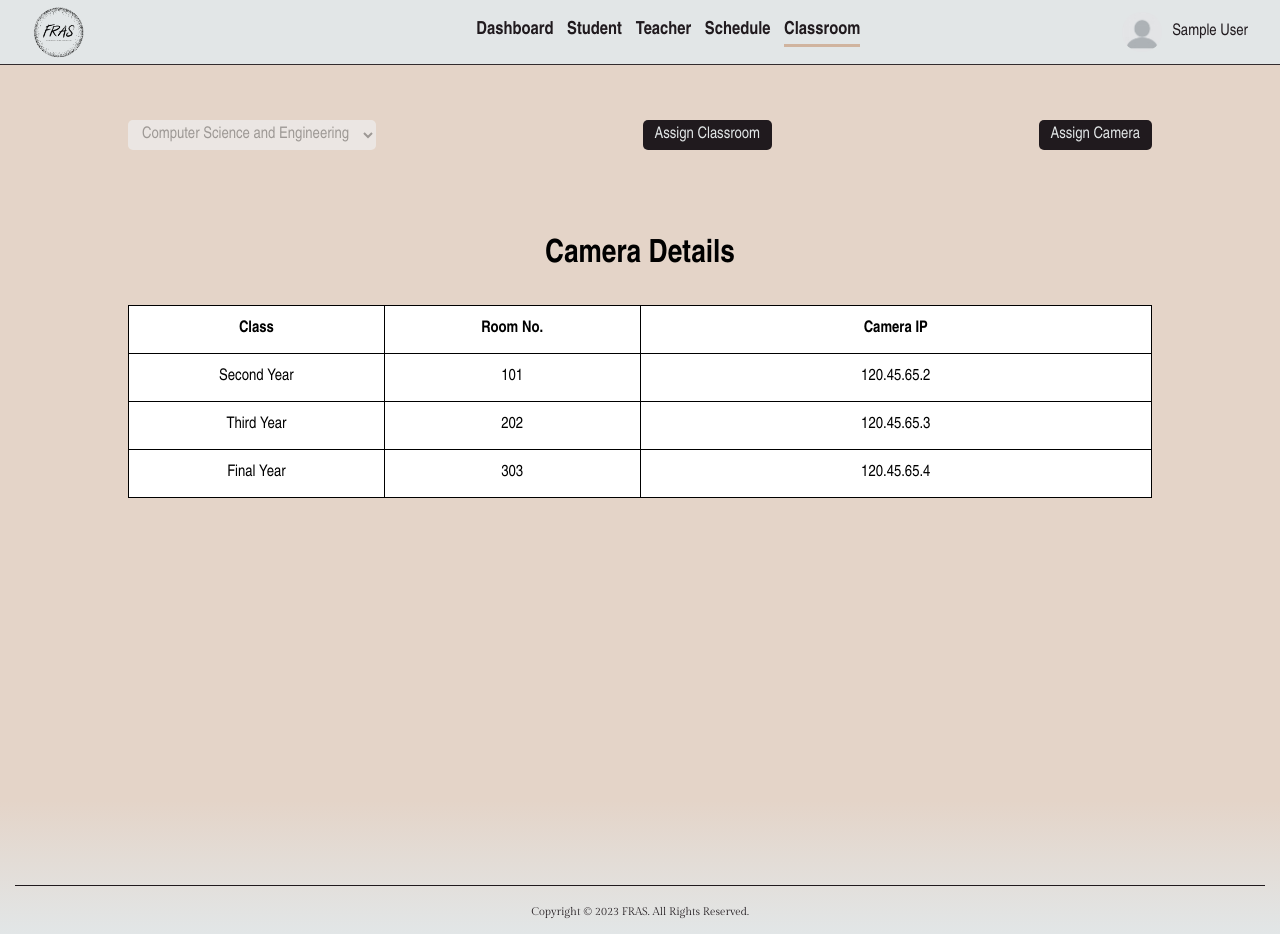
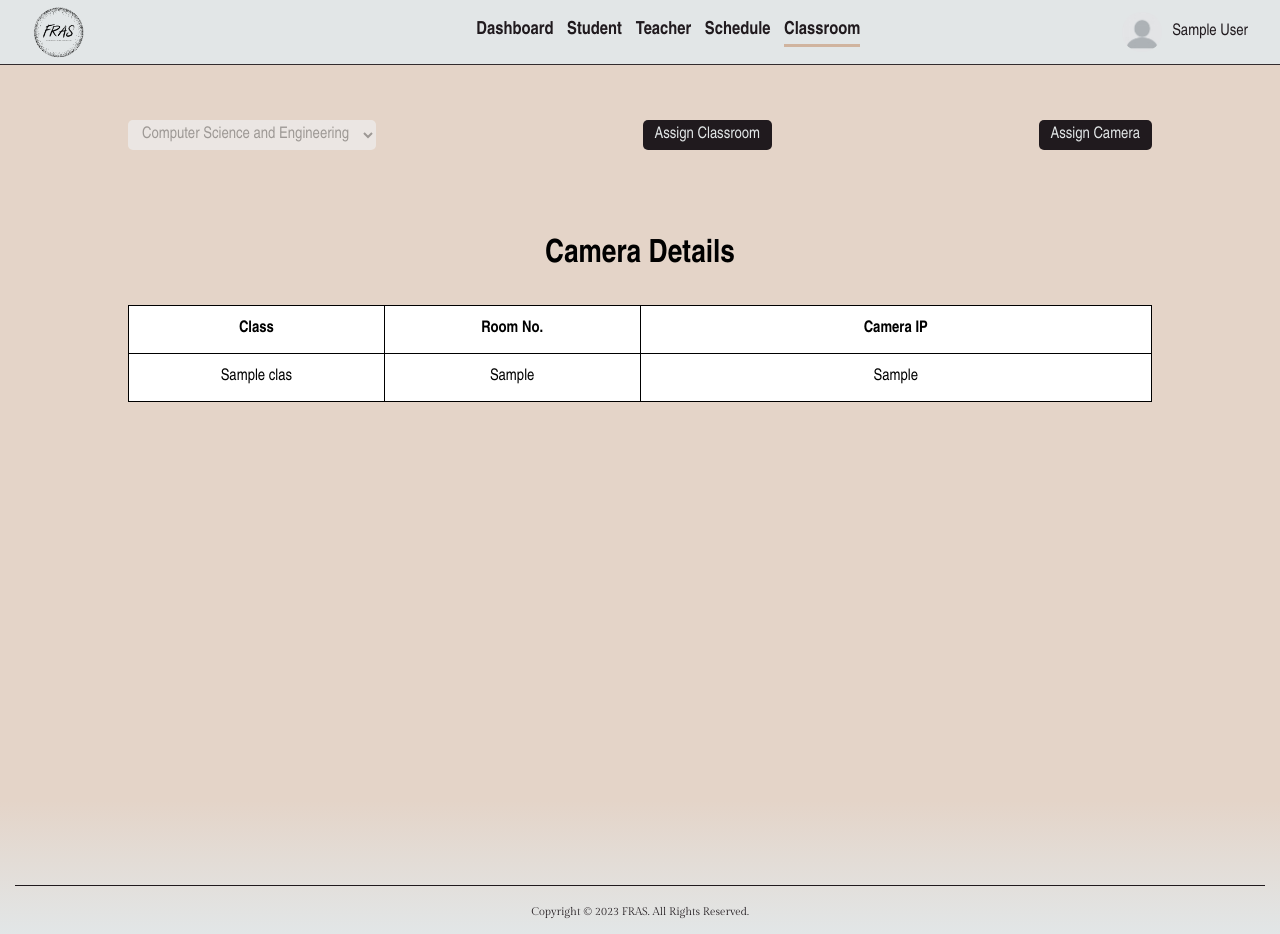
Before and after one commit to DinAnsh/FRAS, a Django app: page /testapp/classroom/ in a window 1280 px wide. Run offline with Django 3.2, Linux system fonts and the light colour scheme; a user stored in the database is signed in; tables that the repository leaves empty hold one stand-in row (values such as "Sample post"); some libraries are stand-ins or nearby versions.

Commit message:
updated login and camera table

```diff
--- a/testsite/templates/testapp/camera.html
+++ b/testsite/templates/testapp/camera.html
@@ -40,24 +40,17 @@
             <th class="ctcol2">Class</th>
             <th class="ctcol1">Room No.</th>
             <th class="ctcol3">Camera IP</th>
+            <!-- <th class="ctcol3">Status</th> -->
           </tr>
         </thead>
         <tbody>
+          {% for camera in data %}
           <tr>
-            <td>Second Year</td>
-            <td>101</td>
-            <td>120.45.65.2</td>
+            <td>{{ camera.class }}</td>
+            <td>{{ camera.room }}</td>
+            <td>{{ camera.camera }}</td>
           </tr>
-          <tr>
-            <td>Third Year</td>
-            <td>202</td>
-            <td>120.45.65.3</td>
-          </tr>
-          <tr>
-            <td>Final Year</td>
-            <td>303</td>
-            <td>120.45.65.4</td>
-          </tr>
+          {% endfor %}
         </tbody>
       </table>
     </div>
@@ -76,7 +69,7 @@
           <div class="in_div">
             <label for="ip" class="input_label">Camera IP</label>
             <select name="camera_num" id="ip" class="in_field">
-              <option value="default">100</option>
+              <!-- <option value="default">100</option> -->
             </select>
           </div>
 
@@ -135,7 +128,7 @@
       let cameras = devices.filter(device => device.kind === 'videoinput');
       // console.log(cameras)
       const selector = document.querySelector("#ip");
-      for (let i = 101; i < cameras.length + 100; i++) {
+      for (let i = 100; i < cameras.length + 100; i++) {
         const option = document.createElement('option');
         option.value = `${i}`;
         option.text = `${i}`;
@@ -211,6 +204,7 @@
         if (response.success) {
           alert(response.message);
           closeModal4();
+          location.reload();
         } else {
           alert(response.message);
         }
--- a/testsite/testapp/views.py
+++ b/testsite/testapp/views.py
@@ -24,14 +24,6 @@ from datetime import datetime
 def home(request):
     team_data = Team.objects.all()
     if request.user.is_authenticated:
-        if not Classroom.objects.exists():
-            instances = [
-                Class(id=2, name='Second Year'),
-                Class(id=3, name='Third Year'),
-                Class(id=4, name='Final Year'),
-            ]
-            Class.objects.bulk_create(instances)
-
         user = User.objects.get(username=request.user)
         return render(request, 'testapp/home.html',{'tdata':team_data, 'logged':1, 'UserName': user.get_full_name(), 'UserMail': user.email})
     else:
@@ -78,16 +70,21 @@ def user_login(request, reason=''):
             user = authenticate(request, username=username, password=password)
             if user:
                 login(request, user)
-                # if request.GET.get('next',None):
-                #     return redirect(request.GET['next'])
-                # else:
-                return JsonResponse({"message":"Successfully logged in"},status=200)
+                if Camera.objects.all() and Classroom.objects.all():
+                    return JsonResponse({"message":"Successfully logged in"},status=200)
+                else:
+                    if not Class.objects.exists():
+                        instances = [
+                            Class(id=2, name='Second Year'),
+                            Class(id=3, name='Third Year'),
+                            Class(id=4, name='Final Year'),
+                        ]
+                        Class.objects.bulk_create(instances)
+                    return JsonResponse({"message":"Successfully logged in", 'status':'first_time'})
             else:
-                # messages.warning(request, "Looks like you've entered the wrong password!")
                 return JsonResponse({"message":"Looks like you've entered the wrong password"}, status=401)
 
         else:
-            # messages.warning(request, 'Looks like you are not registered!')
             return JsonResponse({"message":"Looks like you are not registered!"}, status=404)
     else:
         return render(request, 'testapp/home.html')
@@ -347,8 +344,18 @@ def classroom(request):
         except Exception as e:
             return JsonResponse({'success': False, 'message': f'There is an exception {e}'})
 
+    data = []
+    for obj in Camera.objects.all().values_list():
+        room_no = Classroom.objects.filter(class_id=Class.objects.get(id=obj[1])).values_list()
+        if room_no:
+            data += [{
+                'class': Class.objects.get(id=obj[1]),
+                'room': room_no[0][0],
+                'camera': obj[0]
+            }]
+
     user = User.objects.get(username=request.user)
-    return render(request, 'testapp/camera.html', {'UserName': user.get_full_name(), 'UserMail': user.email})
+    return render(request, 'testapp/camera.html', {'UserName': user.get_full_name(), 'UserMail': user.email, 'data':data})
 
 
 # some extra helper functions
```
Also changed, not shown: testsite/static/testapp/js/auth_popup.js (+16 -6 lines).
